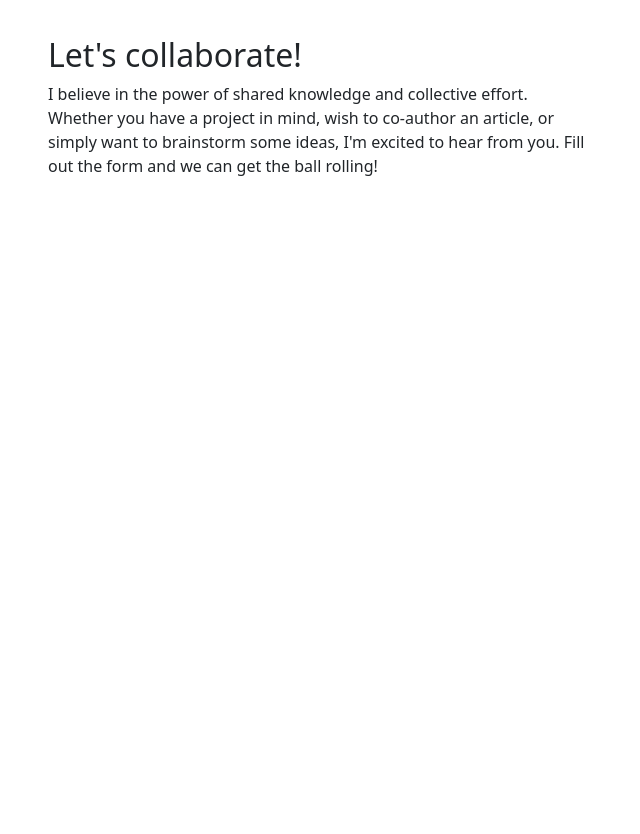
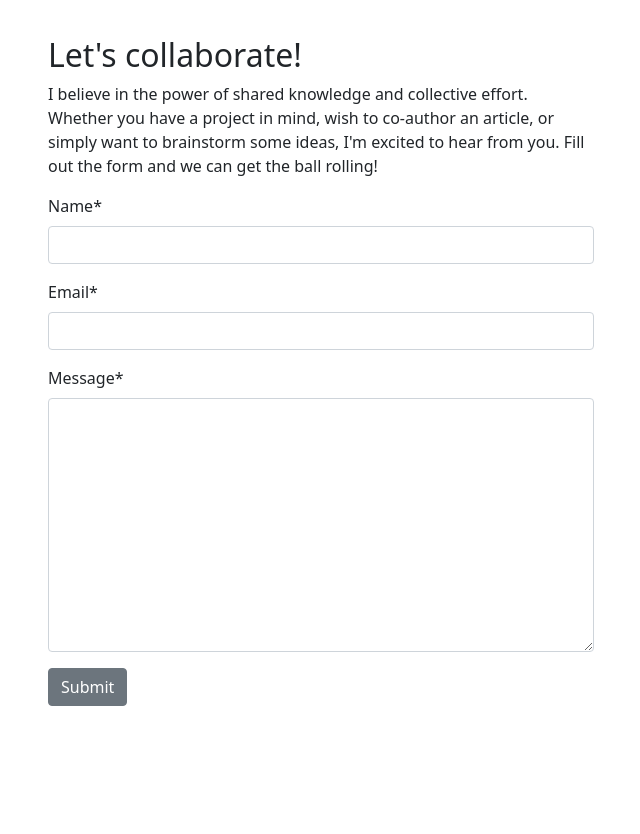
Before and after one commit to Merrick101/django-blog, a Django app: page /about/ in a window 1280 px wide. Shown: the part 463-1297 px from the top of the page, without its empty margins (319-959 px from the left). Before the commit the page ends 639 px from the top, so only its background shows below. Run offline with Django 4.2, Linux system fonts and the light colour scheme; tables that the repository leaves empty hold one stand-in row (values such as "Sample post"); parts of the project's set-up code (start-up, migrations or seed data) failed here and were passed over; some libraries are stand-ins or nearby versions.

Commit message:
Add form to about.html

```diff
--- a/about/templates/about/about.html
+++ b/about/templates/about/about.html
@@ -29,8 +29,12 @@
                 I'm excited to hear from you. Fill out the form
                 and we can get the ball rolling!</p>
 
-            <!-- add your form here. Your submit button should
-                                have the classes of btn, btn-secondary -->
+            <!-- add your form here. Your submit button should have the classes of btn, btn-secondary -->
+            <form method="post">
+                {{ collaborate_form | crispy }}
+                {% csrf_token %}
+                <button class="btn btn-secondary" type="submit">Submit</button>
+            </form>
         </div>
     </div>
 </div>
```
